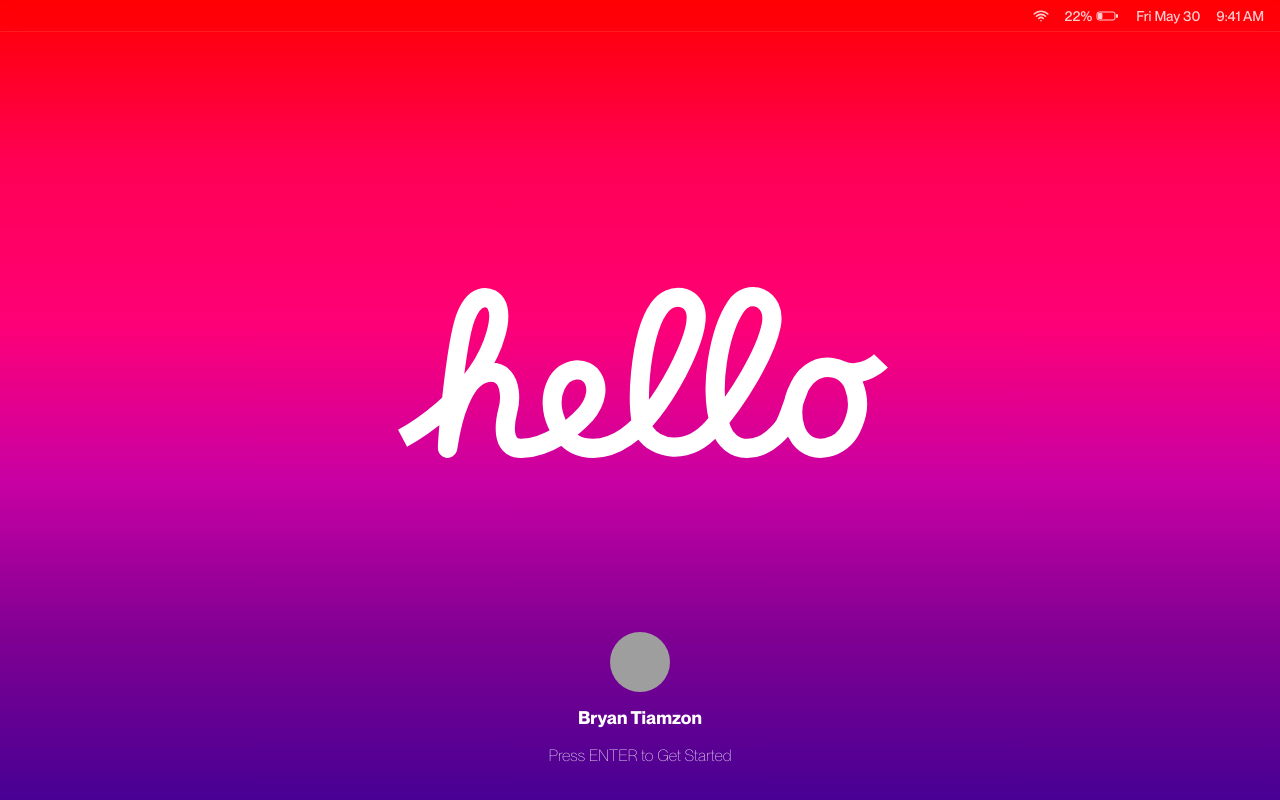
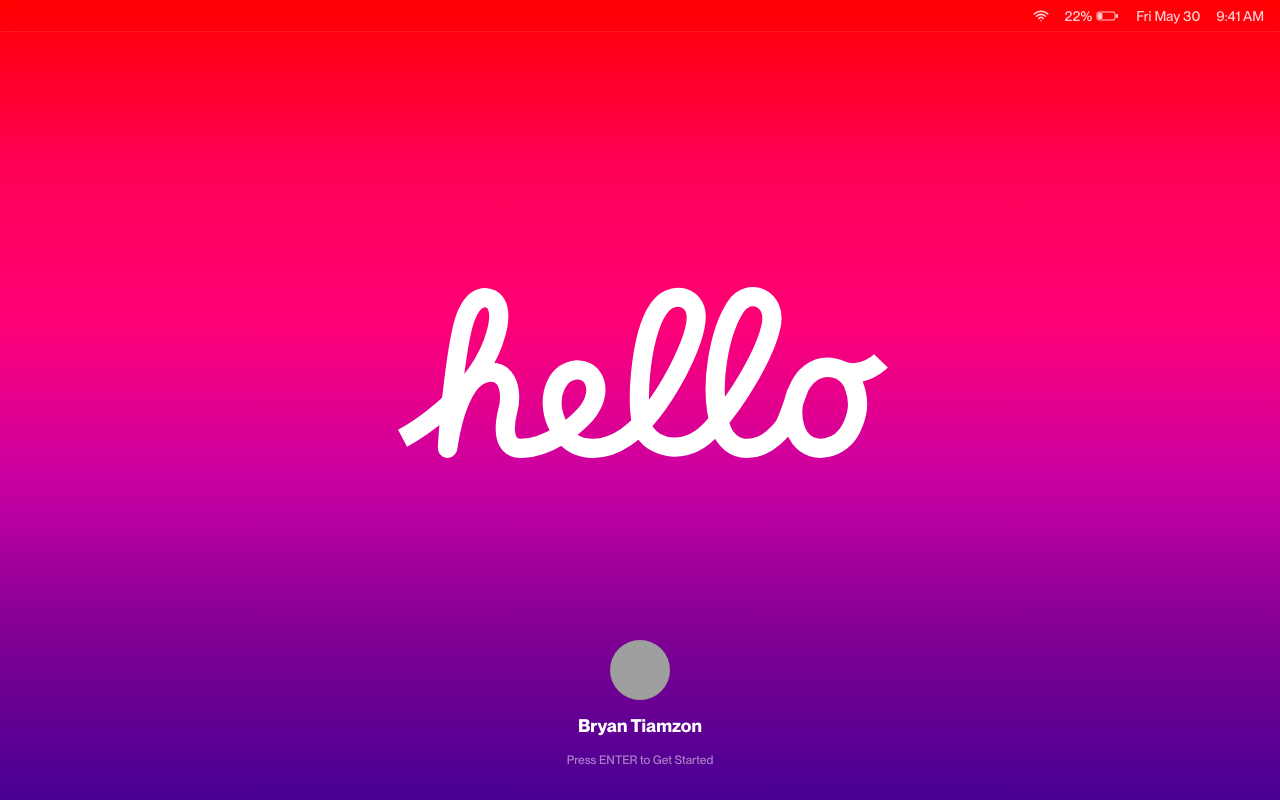
Before and after one commit to officialbryx/Portfolio, a React (Vite) app: page / in a window 1280 px wide. Built offline with nearby package versions, Linux system fonts and the light colour scheme; grey boxes are pictures that could not be loaded.

Commit message:
Update Landing.jsx

```diff
--- a/src/pages/Landing.jsx
+++ b/src/pages/Landing.jsx
@@ -143,7 +143,7 @@ function Landing() {
         <div onClick={handleGetStarted} className="cursor-pointer">
           <span className="text-white font-bold text-lg">Bryan Tiamzon</span>
         </div>
-        <span className="text-white/90 text-s font-light">
+        <span className="text-white/50 text-xs font-medium">
           Press ENTER to Get Started
         </span>
       </div>
```
